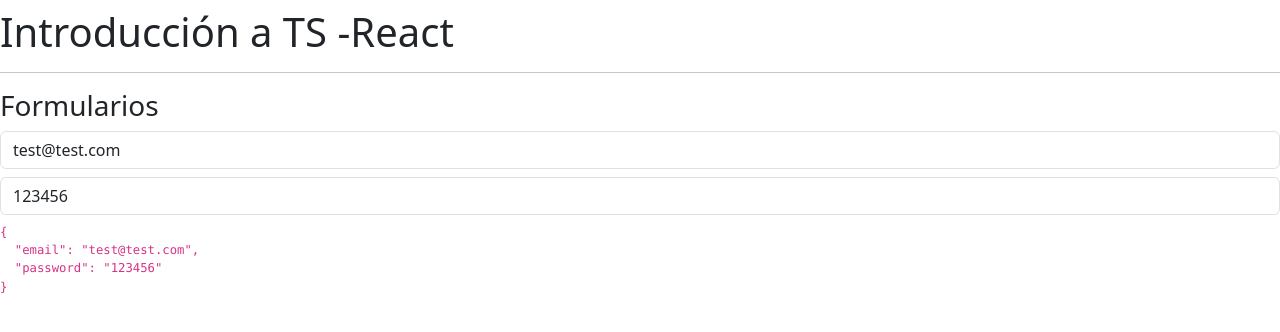
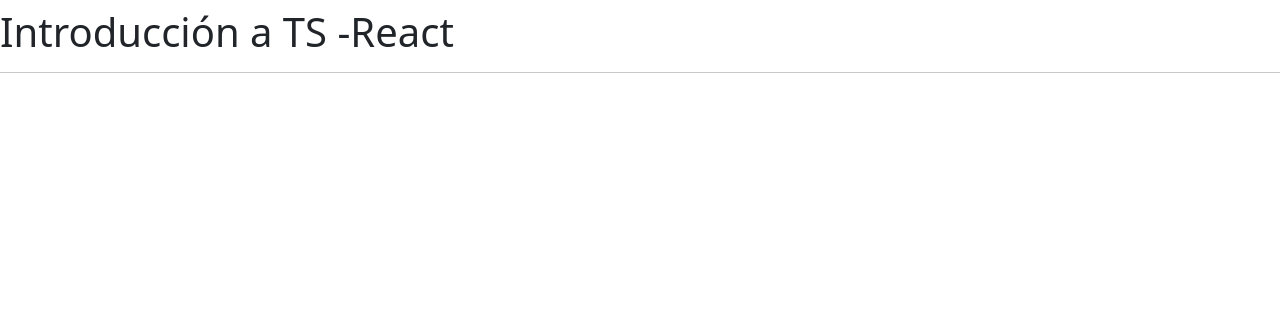
Before and after one commit to pedroleni/REACT-NATIVE-TYPESCRIPT, a React (Vite) app in the folder PREWORK/react_native_typescript/: page / in a window 1280 px wide. Shown: the top 332 px of the page. Built offline with nearby package versions, Linux system fonts and the light colour scheme.

Commit message:
PREUBA ERROR COMIT n me reconoce mi usuario

```diff
--- a/PREWORK/react_native_typescript/src/App.tsx
+++ b/PREWORK/react_native_typescript/src/App.tsx
@@ -5,7 +5,7 @@
 // import { ContadorConHook } from './components/ContadorConHook';
 // import { Login } from './components/Login';
 // import { Usuarios } from './components/Usuarios';
-import { Formularios } from './components/Formularios';
+// import { Formularios } from './components/Formularios';
 
 
 
@@ -21,7 +21,7 @@ const App = () => {
       {/* <ContadorConHook /> */}
       {/* <Login /> */}
       {/* <Usuarios /> */}
-      <Formularios />
+      {/* <Formularios /> */}
     </div>
   )
 }
```
